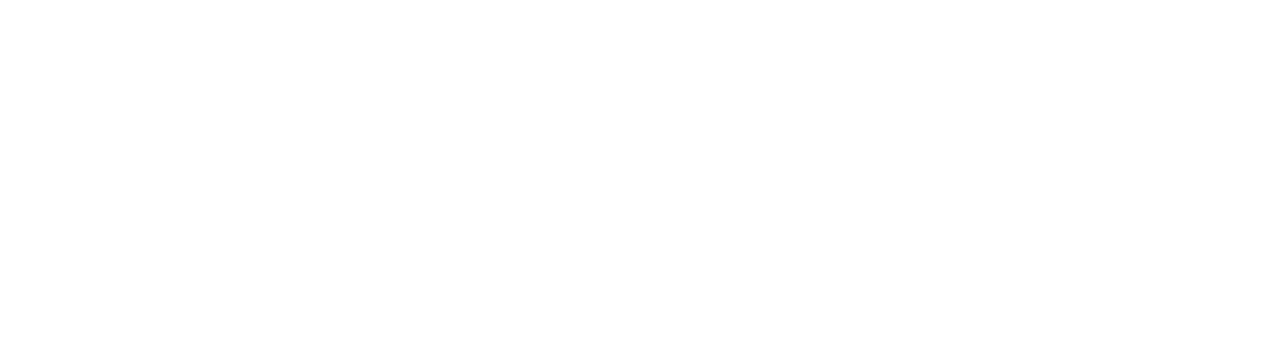
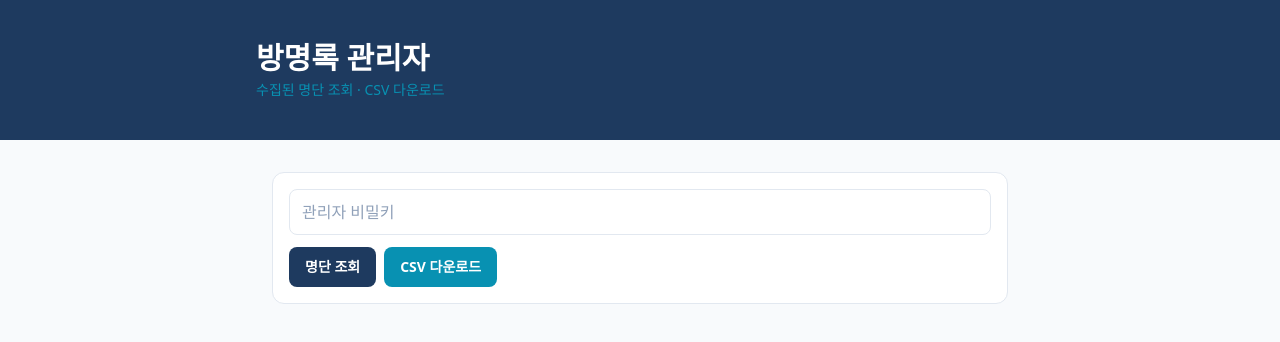
Before and after one commit to infradna-lab/infradna-website, a React (Vite) app: page /guestbook-admin in a window 1280 px wide. Before the commit this address had no page. Shown: the top 342 px of the page. Built offline with nearby package versions, Linux system fonts and the light colour scheme.

Commit message:
feat: 방명록 관리자 export를 Bearer 헤더 인증 + 관리자 페이지 신설, 투영 불변식 테스트·CSV 가드 강화

```diff
--- a/api/guestbook-export.ts
+++ b/api/guestbook-export.ts
@@ -12,9 +12,11 @@ export default async function handler(req: VercelRequest, res: VercelResponse) {
     return res.status(405).json({ error: 'METHOD_NOT_ALLOWED' })
   }
 
-  // 쓰기키와 완전히 다른 별도 관리자 시크릿.
+  // 관리자 시크릿은 Authorization: Bearer <key> 헤더로 받는다.
+  // URL 쿼리는 서버 로그·CDN·브라우저 히스토리·Referer에 남아 PII 반환 엔드포인트에 부적절.
   // 환경변수 미설정 시 undefined 비교로 항상 거부(fail closed).
-  const admin = typeof req.query.admin === 'string' ? req.query.admin : ''
+  const authHeader = typeof req.headers.authorization === 'string' ? req.headers.authorization : ''
+  const admin = authHeader.startsWith('Bearer ') ? authHeader.slice('Bearer '.length) : ''
   if (!admin || admin !== process.env.GUESTBOOK_ADMIN_KEY) {
     return res.status(403).json({ error: 'INVALID_KEY' })
   }
--- a/api/guestbook.ts
+++ b/api/guestbook.ts
@@ -2,22 +2,13 @@ import type { VercelRequest, VercelResponse } from '@vercel/node'
 import { Redis } from '@upstash/redis'
 import { validateEntry } from '../src/guestbook/validate.js'
 import type { Entry, PublicEntry } from '../src/guestbook/types.js'
+import { toPublicEntry } from '../src/guestbook/types.js'
 
 /** 두 학회(IAHR-APD2026 · SWGIC2026)가 동시 개최이므로 통합 키 1개를 쓴다. */
 const KEY = 'guestbook:2026'
 const MAX_ENTRIES = 500
 
 const redis = Redis.fromEnv()
-
-function toPublicEntry(e: Entry): PublicEntry {
-  return {
-    id: e.id,
-    name: e.name,
-    affiliation: e.affiliation,
-    message: e.message,
-    createdAt: e.createdAt,
-  }
-}
 
 export default async function handler(req: VercelRequest, res: VercelResponse) {
   if (req.method === 'GET') return handleGet(res)
--- a/src/App.tsx
+++ b/src/App.tsx
@@ -3,6 +3,7 @@ import { Analytics } from '@vercel/analytics/react'
 import HomePage from './pages/HomePage'
 import ProjectDetailPage from './pages/ProjectDetailPage'
 import GuestbookPage from './guestbook/GuestbookPage'
+import GuestbookAdminPage from './guestbook/GuestbookAdminPage'
 import AchievementsPage from './pages/AchievementsPage'
 import ResearchPage from './pages/ResearchPage'
 import ScrollManager from './components/ScrollManager'
@@ -15,6 +16,7 @@ function App() {
         <Route path="/" element={<HomePage />} />
         <Route path="/projects/:id" element={<ProjectDetailPage />} />
         <Route path="/guestbook" element={<GuestbookPage />} />
+        <Route path="/guestbook-admin" element={<GuestbookAdminPage />} />
         <Route path="/achievements" element={<AchievementsPage />} />
         <Route path="/research" element={<ResearchPage />} />
       </Routes>
--- /dev/null
+++ b/src/guestbook/GuestbookAdminPage.tsx
@@ -0,0 +1,162 @@
+import { useState } from 'react'
+
+type AdminEntry = {
+  id: string
+  name: string
+  affiliation: string
+  email: string
+  message: string
+  consentAt: string
+  createdAt: string
+}
+
+const inputClass =
+  'w-full rounded-lg border border-slate-200 px-3 py-2.5 text-slate-700 placeholder:text-slate-400 focus:border-[#0891b2] focus:outline-none'
+
+function GuestbookAdminPage() {
+  const [key, setKey] = useState('')
+  const [entries, setEntries] = useState<AdminEntry[] | null>(null)
+  const [error, setError] = useState<string | null>(null)
+  const [loading, setLoading] = useState(false)
+
+  const authFetch = (url: string) =>
+    fetch(url, { headers: { Authorization: `Bearer ${key}` } })
+
+  const errorFor = (status: number) =>
+    status === 403 ? '비밀키가 올바르지 않습니다.' : '요청을 처리하지 못했습니다. 잠시 후 다시 시도해 주세요.'
+
+  const loadJson = async () => {
+    if (!key) {
+      setError('비밀키를 입력해 주세요.')
+      return
+    }
+    setError(null)
+    setLoading(true)
+    try {
+      const res = await authFetch('/api/guestbook-export')
+      if (!res.ok) {
+        setError(errorFor(res.status))
+        setEntries(null)
+        return
+      }
+      const body = (await res.json()) as { entries: AdminEntry[] }
+      setEntries(body.entries)
+    } catch {
+      setError('네트워크 연결을 확인해 주세요.')
+    } finally {
+      setLoading(false)
+    }
+  }
+
+  const downloadCsv = async () => {
+    if (!key) {
+      setError('비밀키를 입력해 주세요.')
+      return
+    }
+    setError(null)
+    setLoading(true)
+    try {
+      const res = await authFetch('/api/guestbook-export?format=csv')
+      if (!res.ok) {
+        setError(errorFor(res.status))
+        return
+      }
+      const blob = await res.blob()
+      const url = URL.createObjectURL(blob)
+      const a = document.createElement('a')
+      a.href = url
+      a.download = 'guestbook.csv'
+      document.body.appendChild(a)
+      a.click()
+      a.remove()
+      URL.revokeObjectURL(url)
+    } catch {
+      setError('네트워크 연결을 확인해 주세요.')
+    } finally {
+      setLoading(false)
+    }
+  }
+
+  return (
+    <div className="min-h-screen bg-slate-50">
+      <header className="bg-[#1e3a5f] px-4 py-10">
+        <div className="mx-auto max-w-3xl">
+          <h1 className="text-2xl md:text-3xl font-bold text-white mb-1">방명록 관리자</h1>
+          <p className="text-sm text-[#0891b2]">수집된 명단 조회 · CSV 다운로드</p>
+        </div>
+      </header>
+
+      <main className="mx-auto max-w-3xl px-4 py-8">
+        <div className="rounded-xl border border-slate-200 bg-white p-4 mb-6">
+          <input
+            type="password"
+            value={key}
+            onChange={(e) => setKey(e.target.value)}
+            placeholder="관리자 비밀키"
+            autoComplete="off"
+            className={`${inputClass} mb-3`}
+          />
+          <div className="flex gap-2">
+            <button
+              type="button"
+              onClick={() => void loadJson()}
+              disabled={loading}
+              className="rounded-lg bg-[#1e3a5f] px-4 py-2.5 text-sm font-semibold text-white transition-opacity hover:opacity-90 disabled:opacity-50"
+            >
+              {loading ? '처리 중…' : '명단 조회'}
+            </button>
+            <button
+              type="button"
+              onClick={() => void downloadCsv()}
+              disabled={loading}
+              className="rounded-lg bg-[#0891b2] px-4 py-2.5 text-sm font-semibold text-white transition-opacity hover:opacity-90 disabled:opacity-50"
+            >
+              CSV 다운로드
+            </button>
+          </div>
+          {error && (
+            <p role="alert" className="text-sm text-red-600 break-keep mt-3">
+              {error}
+            </p>
+          )}
+        </div>
+
+        {entries !== null && (
+          <div className="rounded-xl border border-slate-200 bg-white p-4">
+            <p className="text-sm text-slate-500 mb-3">총 {entries.length}건</p>
+            {entries.length === 0 ? (
+              <p className="text-slate-500 py-8 text-center">아직 수집된 항목이 없습니다.</p>
+            ) : (
+              <div className="overflow-x-auto">
+                <table className="w-full text-sm">
+                  <thead>
+                    <tr className="text-left text-slate-400 border-b border-slate-200">
+                      <th className="py-2 pr-3 font-medium">이름</th>
+                      <th className="py-2 pr-3 font-medium">소속</th>
+                      <th className="py-2 pr-3 font-medium">이메일</th>
+                      <th className="py-2 pr-3 font-medium">메시지</th>
+                      <th className="py-2 font-medium">작성시각</th>
+                    </tr>
+                  </thead>
+                  <tbody>
+                    {entries.map((e) => (
+                      <tr key={e.id} className="border-b border-slate-100 align-top">
+                        <td className="py-2 pr-3 break-keep">{e.name}</td>
+                        <td className="py-2 pr-3 break-keep">{e.affiliation}</td>
+                        <td className="py-2 pr-3 break-all">{e.email}</td>
+                        <td className="py-2 pr-3 break-keep whitespace-pre-wrap">{e.message}</td>
+                        <td className="py-2 text-slate-400 whitespace-nowrap">{e.createdAt}</td>
+                      </tr>
+                    ))}
+                  </tbody>
+                </table>
+              </div>
+            )}
+          </div>
+        )}
+      </main>
+    </div>
+  )
+}
+
+export default GuestbookAdminPage
--- a/src/guestbook/csv.ts
+++ b/src/guestbook/csv.ts
@@ -5,7 +5,7 @@
  */
 export function escapeCsvCell(value: string): string {
   let v = value
-  if (/^[=+\-@]/.test(v)) v = "'" + v
+  if (/^[=+\-@\t\r]/.test(v)) v = "'" + v
   if (/[",\n\r]/.test(v)) v = '"' + v.replace(/"/g, '""') + '"'
   return v
 }
--- a/src/guestbook/types.ts
+++ b/src/guestbook/types.ts
@@ -25,3 +25,14 @@ export type ApiErrorCode =
   | 'CONFIG_ERROR'
   | 'METHOD_NOT_ALLOWED'
   | 'NETWORK_ERROR'
+
+/** 저장 항목을 공개 응답 형태로 투영한다. email·consentAt은 절대 포함되지 않는다. */
+export function toPublicEntry(e: Entry): PublicEntry {
+  return {
+    id: e.id,
+    name: e.name,
+    affiliation: e.affiliation,
+    message: e.message,
+    createdAt: e.createdAt,
+  }
+}
```
Also changed, not shown: 2 other files (tests, documents, lock files or other folders).
